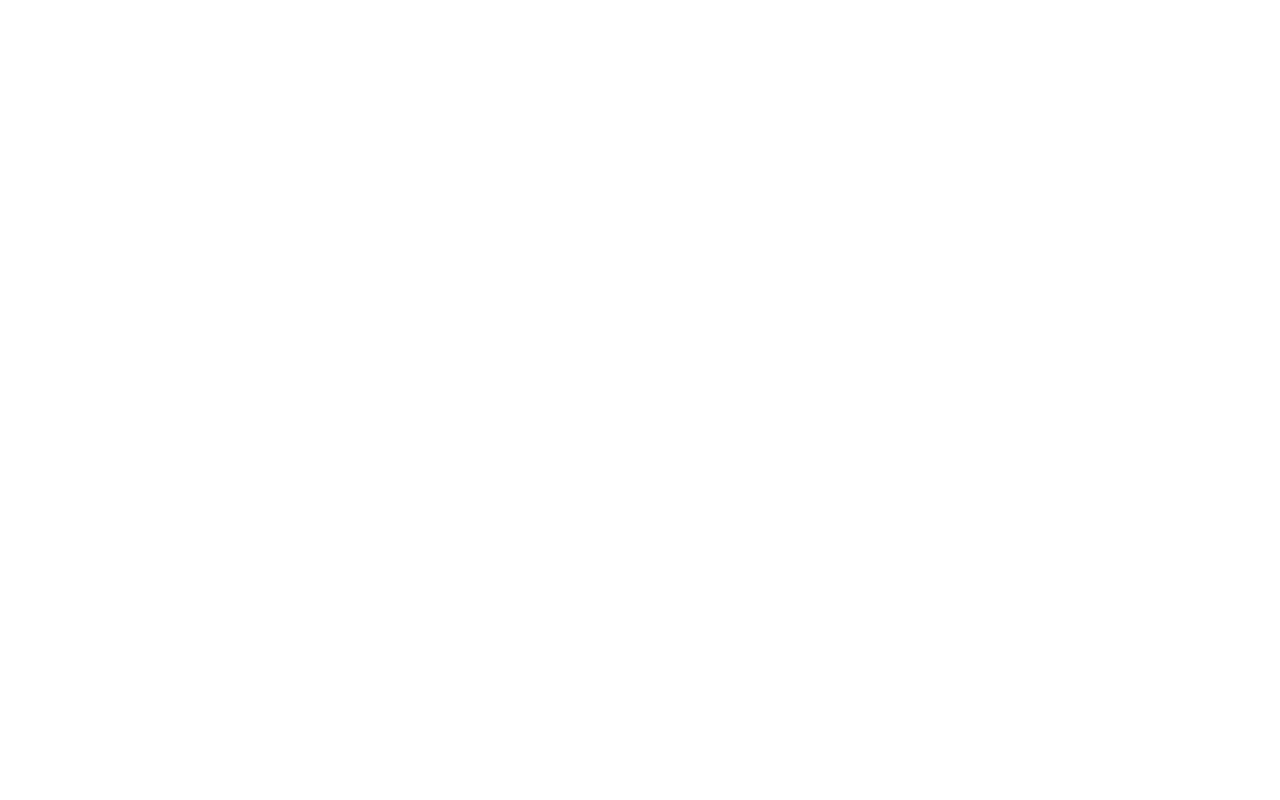
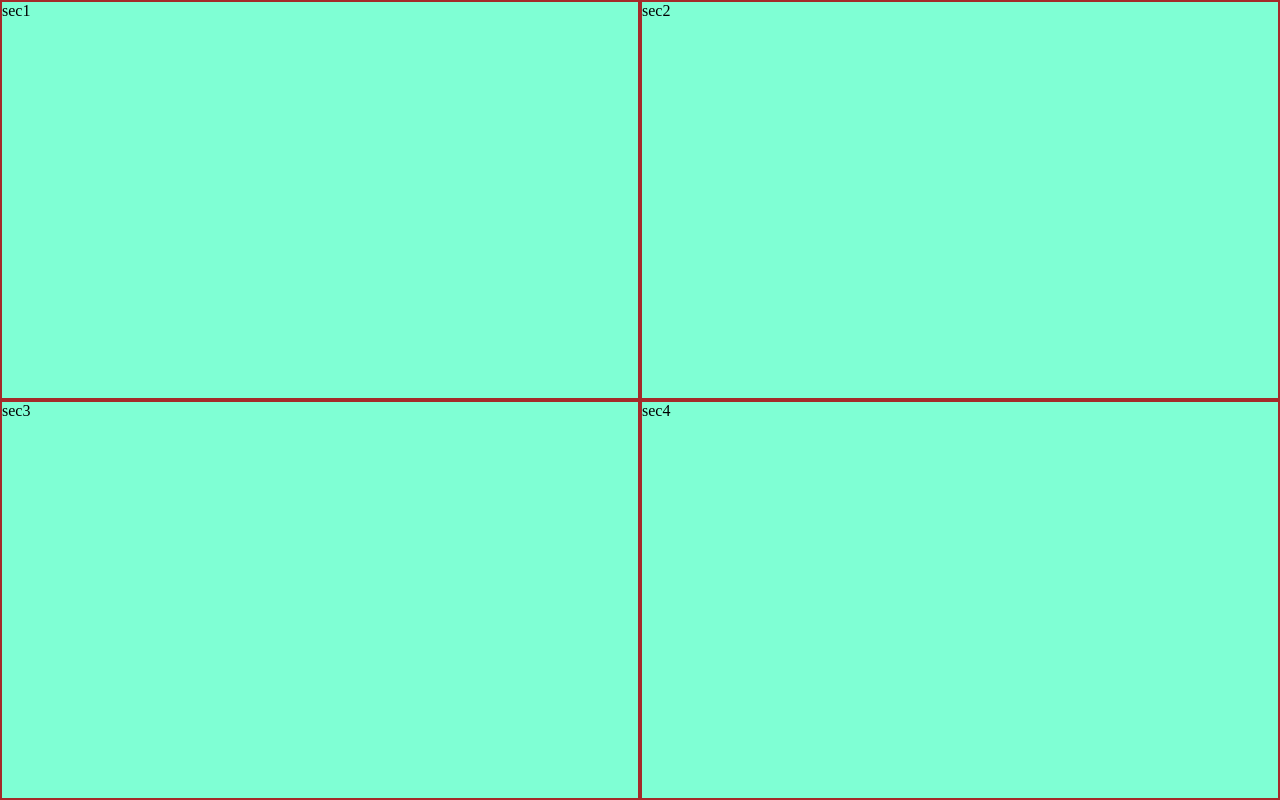
Before and after one commit to ferruhcihan/roman-numerals-converter, a plain HTML site: page index.html in a window 1280 px wide. Drawn offline with Linux system fonts and the light colour scheme.

Commit message:
style added

```diff
--- a/index.html
+++ b/index.html
@@ -4,13 +4,18 @@
     <meta charset="UTF-8">
     <meta name="viewport" content="width=device-width, initial-scale=1.0">
     <title>Roman Numerals Converter</title>
+    <link rel="stylesheet" href="./css/style.css">
 </head>
 <body>
     <div class="container">
-        <div class="section1"></div>
-        <div class="section2"></div>
-        <div class="section3"></div>
-        <div class="section4"></div>
+        <div class="upbox">
+            <div class="section section1">sec1</div>
+            <div class="section section2">sec2</div>
+        </div>
+        <div class="downbox">
+            <div class="section section3">sec3</div>
+            <div class="section section4">sec4</div>
+        </div>
     </div>
 </body>
 </html>
--- /dev/null
+++ b/sass/style.scss
@@ -0,0 +1,26 @@
+* {
+    margin: 0;
+    padding: 0;
+    box-sizing: border-box;
+}
+
+body {
+    .container{
+        display: flex;
+        flex-direction: column;
+        .upbox {
+            display: flex;
+            flex-direction: row;
+        }
+        .downbox {
+            display: flex;
+            flex-direction: row;
+        }
+        .section {
+            width: 50vw;
+            height: 50vh;
+            background-color: aquamarine;
+            border: 2px solid brown;
+        }
+    }
+}
```
Also changed, not shown: css/style.css (added).
